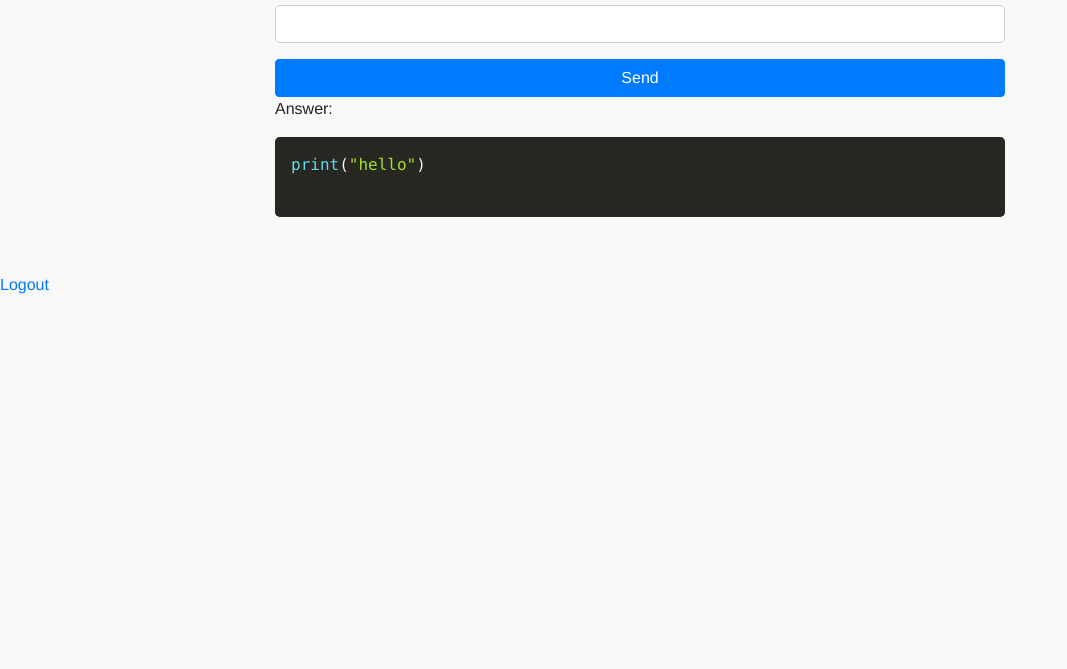
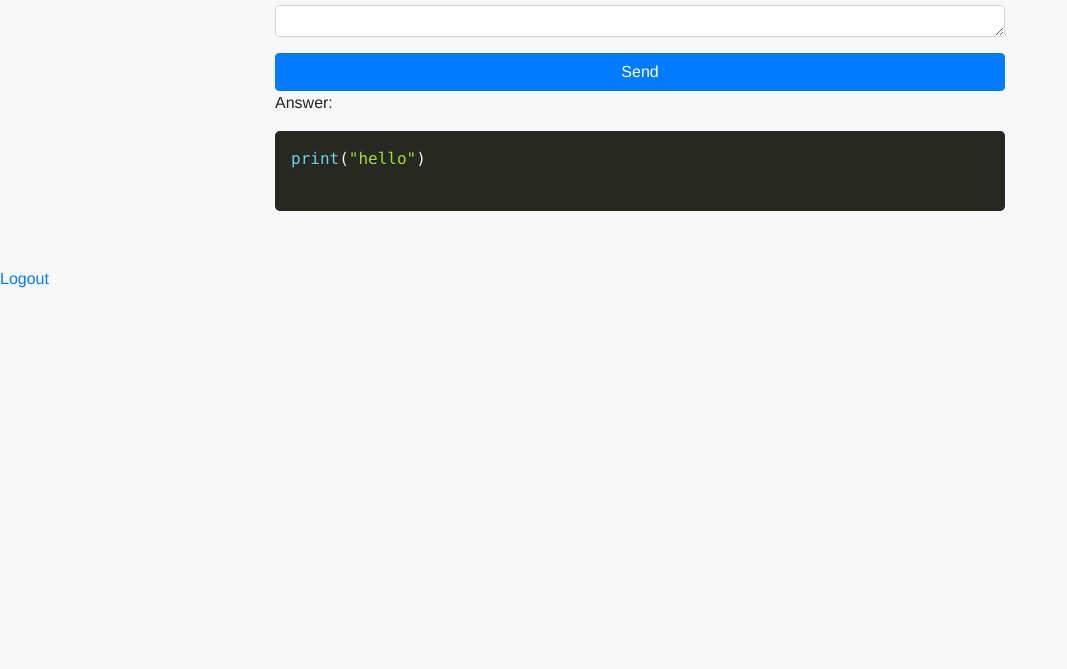
Before and after one commit to acebot712/codeme2prod, a plain HTML site: page static/dashboard.html in a window 1280 px wide. Shown: the part 131-800 px from the top of the page, without its empty margins (0-1067 px from the left). Drawn offline with nearby package versions, Linux system fonts and the light colour scheme.

Commit message:
Multi-line input support

```diff
--- a/static/dashboard.html
+++ b/static/dashboard.html
@@ -32,6 +32,19 @@
             font-size: 16px;
         }
 
+        textarea {
+            border: 1px solid #ccc;
+            font-family: inherit;
+            padding: 0.5em;
+            display: block;
+            width: 100%;
+            overflow: hidden;
+            resize: both;
+            max-height: 10em;
+            overflow-y: auto;
+            line-height: 1em;
+        }
+
         button {
             background-color: #007bff;
             border: none;
@@ -57,7 +70,8 @@
                     <div class="form-wrapper">
                         <div class="form-group">
                             <label for="api-request">AI Powered Coding assistant</label>
-                            <input type="text" class="form-control" id="api-request" name="api-request">
+                            <textarea class="form-control textarea resize-ta" id="api-request" name="api-request" style="height:
+                                2em;"></textarea>
                         </div>
                         <button type="button" class="btn btn-primary" onclick="sendAPIRequest()">Send</button>
                     </div>
@@ -74,6 +88,20 @@
     <a href="/logout">Logout</a>
     <script src="https://cdn.jsdelivr.net/npm/prismjs@1.25.0/prism.min.js"></script>
     <script src="https://cdnjs.cloudflare.com/ajax/libs/prism/1.17.1/components/prism-python.min.js"></script>
+    <script>
+        // Dealing with Textarea Height
+        function calcHeight(value) {
+            let numberOfLineBreaks = (value.match(/\n/g) || []).length;
+            // min-height + lines x line-height + padding + border
+            let newHeight = 20 + numberOfLineBreaks * 20 + 12 + 2;
+            return newHeight;
+        }
+
+        let textarea = document.querySelector(".resize-ta");
+        textarea.addEventListener("keyup", () => {
+            textarea.style.height = calcHeight(textarea.value) + "px";
+        });
+    </script>
     <script>
         function sendAPIRequest() {
             const apiRequest = document.getElementById("api-request").value;
```
